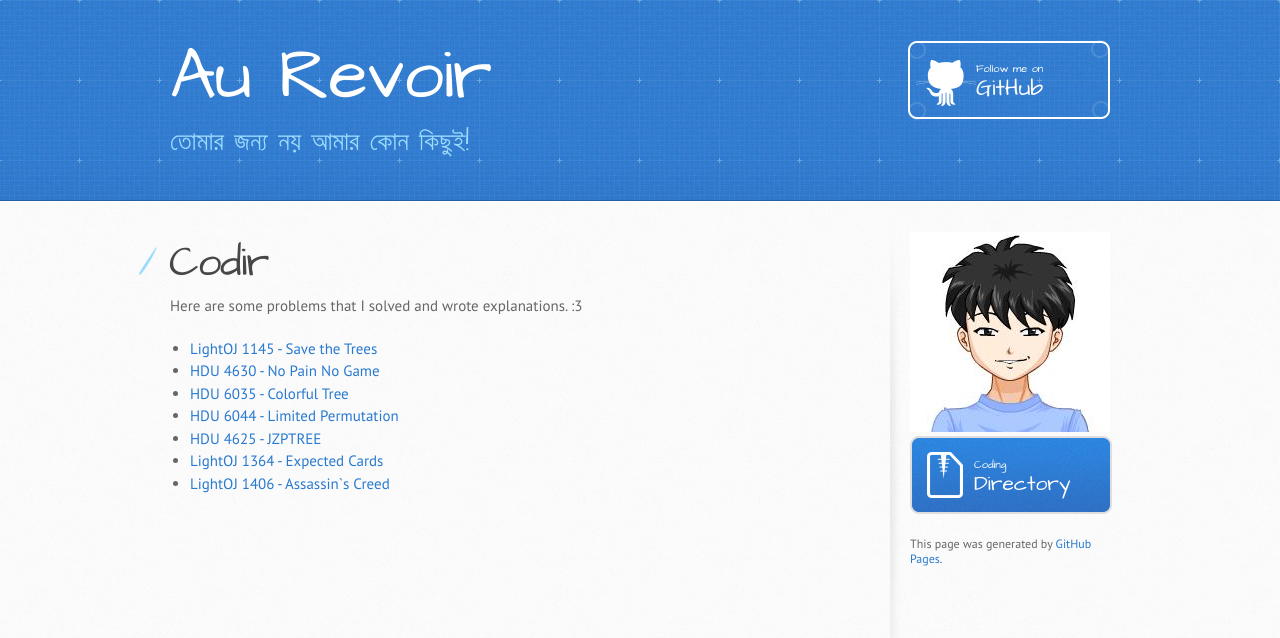
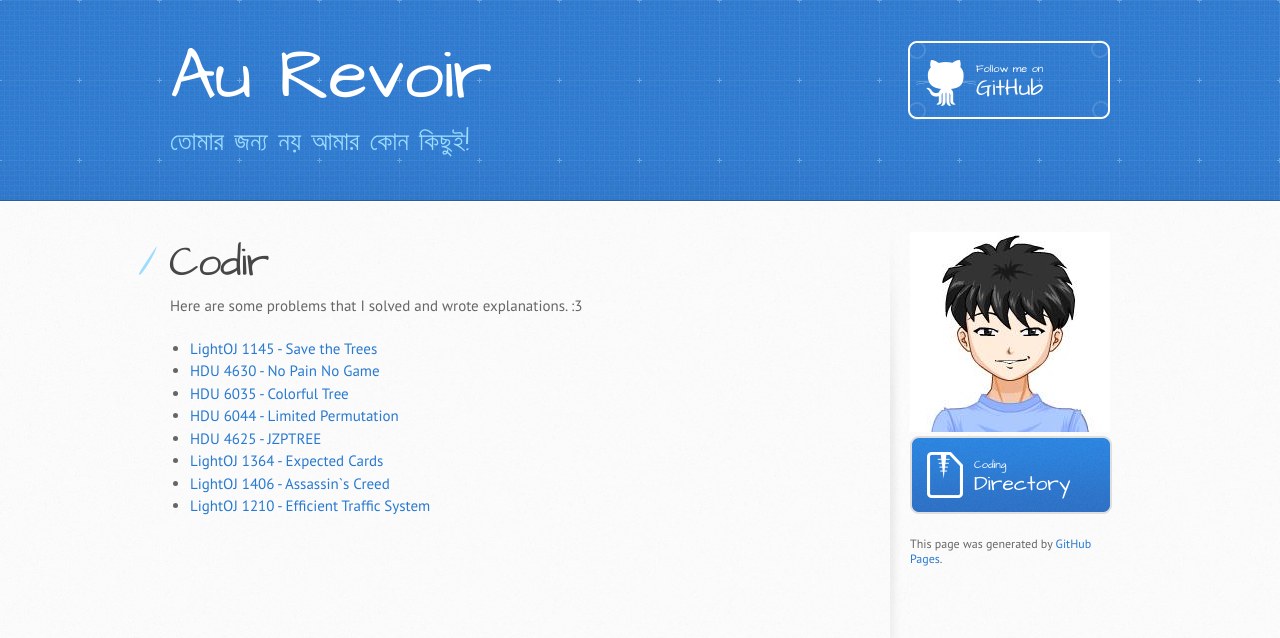
Before and after one commit to rebornplusplus/rebornplusplus.github.io, a Jekyll site: the page built from codir/index.md, in a window 1280 px wide. Shown: the top 638 px of the page. Built offline with Jekyll 4.4.1, drawn with Linux system fonts in a browser that asks for light colours; some web fonts are replaced; our own code applies the rules of GitHub Pages for plain Markdown files.

Commit message:
Update index.md

```diff
--- a/codir/index.md
+++ b/codir/index.md
@@ -12,3 +12,4 @@ Here are some problems that I solved and wrote explanations. :3
 * [HDU 4625 - JZPTREE](./hdu-4625-jzptree)
 * [LightOJ 1364 - Expected Cards](./lo-1364-expected-cards)
 * [LightOJ 1406 - Assassin`s Creed](./lo-1406-assasins-creed)
+* [LightOJ 1210 - Efficient Traffic System](./lo-1210-efficient-traffic-system)
```
